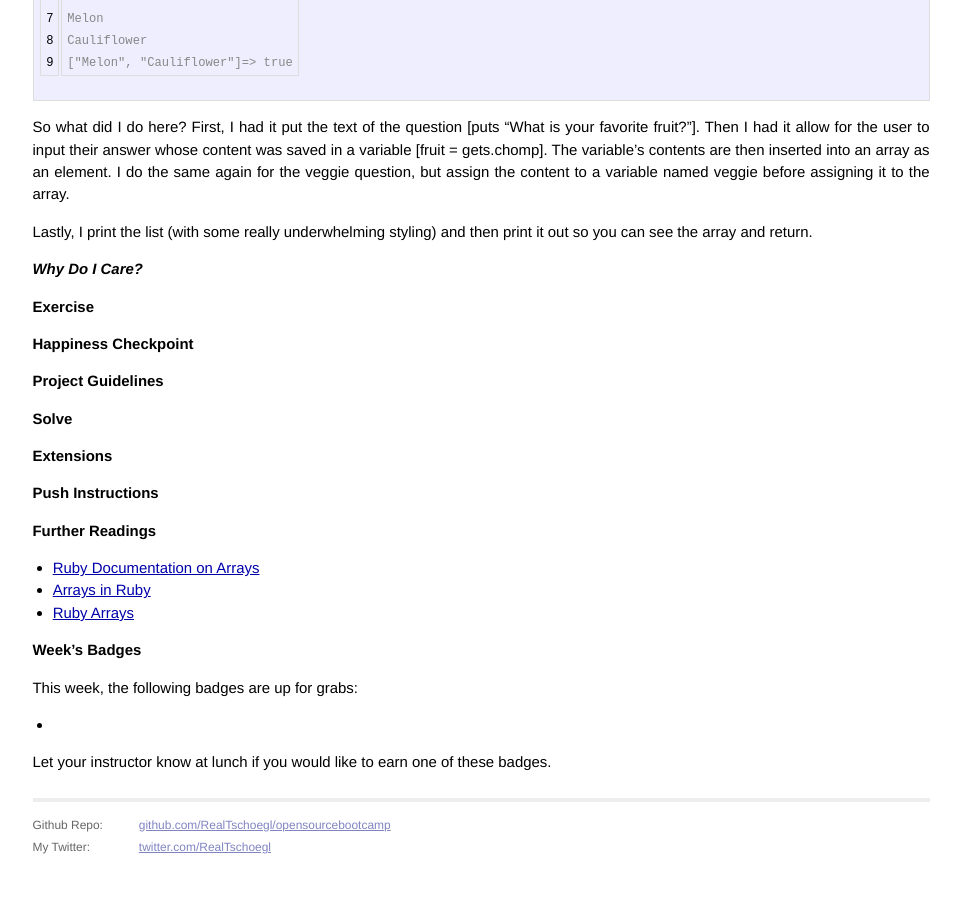
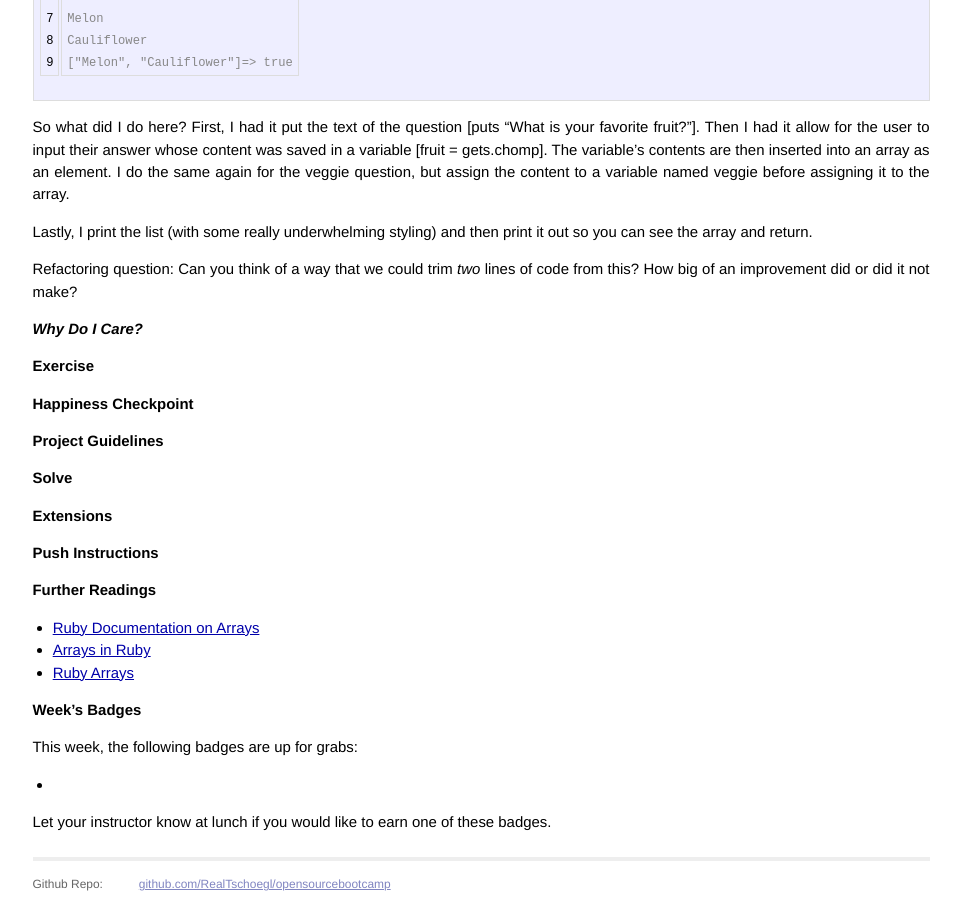
Before and after one commit to RealTschoegl/opensourcebootcamp, a Jekyll site: the page built from _posts/2014-03-10-lesson-arrays.markdown, in a window 1280 px wide and 900 px high, scrolled down 5995 px. Shown: the whole window, without its empty margins (159-1120 px from the left). Built offline with Jekyll 4.4.1, drawn with Linux system fonts in a browser that asks for light colours; Markdown is read by kramdown in place of the engine named in the settings; before the commit the page ends 6865 px from its top, so only the background shows below that.

Commit message:
Updated 2014-03-10-lesson-arrays.markdown

```diff
--- a/_posts/2014-03-10-lesson-arrays.markdown
+++ b/_posts/2014-03-10-lesson-arrays.markdown
@@ -306,6 +306,8 @@ So what did I do here?  First, I had it put the text of the question [puts "What
 
 Lastly, I print the list (with some really underwhelming styling) and then print it out so you can see the array and return.
 
+Refactoring question: Can you think of a way that we could trim _two_ lines of code from this?  How big of an improvement did or did it not make?
+
 ### _Why Do I Care?_
 
 ## Exercise
```
